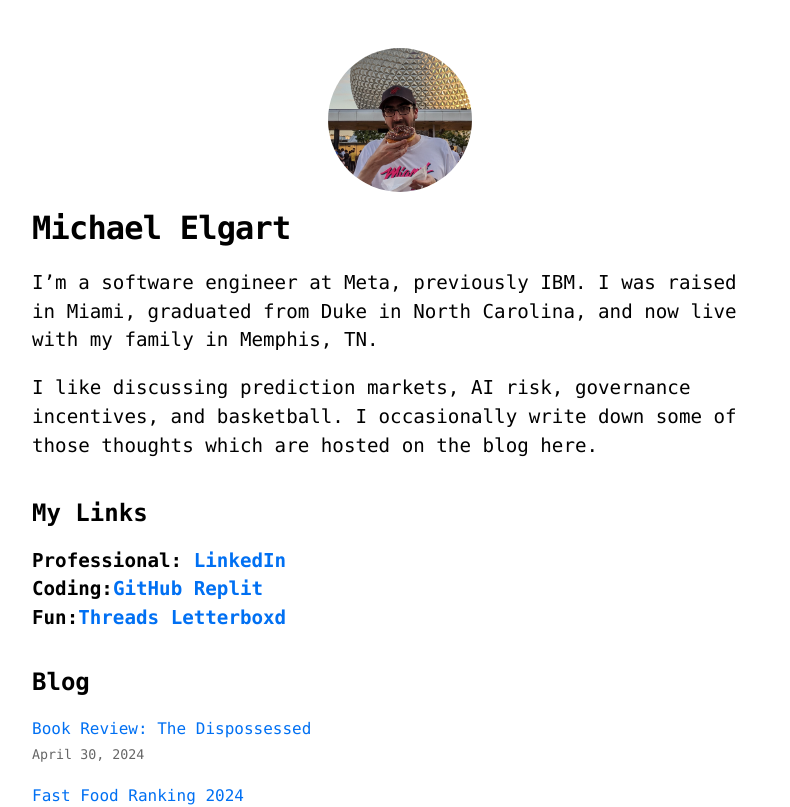
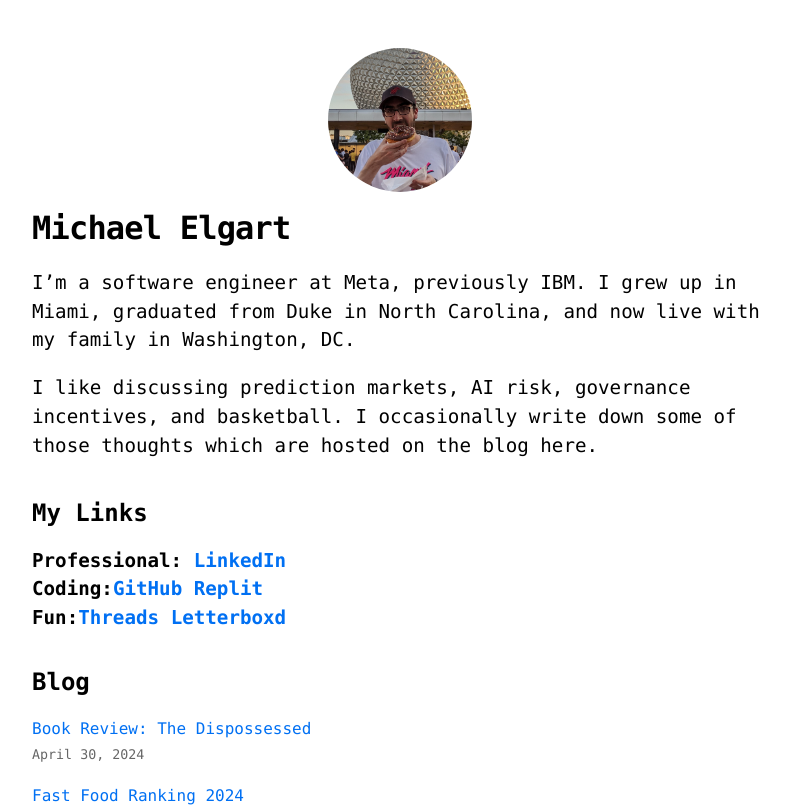
Before and after one commit to mjelgart/melgart.net, a Next.js app: page / in a window 1280 px wide. Shown: the top 807 px of the page, without its empty margins (240-1030 px from the left). Built offline with nearby package versions, Linux system fonts and the light colour scheme.

Commit message:
updated home page and money saved page

```diff
--- a/pages/index.js
+++ b/pages/index.js
@@ -26,7 +26,7 @@ export default function Home({ allPostsData }) {
       <div className={utilStyles.column}>
       <h1 className={utilStyles.headingXl}>Michael Elgart</h1>
       <section className={`${utilStyles.headingMd}`}>
-        <p>I’m a software engineer at Meta, previously IBM. I was raised in Miami, graduated from Duke in North Carolina, and now live with my family in Memphis, TN.</p>
+        <p>I’m a software engineer at Meta, previously IBM. I grew up in Miami, graduated from Duke in North Carolina, and now live with my family in Washington, DC.</p>
         <p>I like discussing prediction markets, AI risk, governance incentives, and basketball. I occasionally write down some of those thoughts which are hosted on the blog here. </p>
       </section>
       <section className={`${utilStyles.headingMd} ${utilStyles.padding1px} ${utilStyles.marginBottom16px}`}>
--- a/pages/saved-on-hosting.js
+++ b/pages/saved-on-hosting.js
@@ -1,4 +1,5 @@
 import Head from 'next/head';
+import Link from 'next/link';
 import Layout, { siteTitle } from '../components/layout';
 import utilStyles from '../styles/utils.module.css';
 import injectMetadata from '../components/injectMetadata'
@@ -50,6 +51,7 @@ export default function Page() {
           <section>
             <p>This page calculates how much money I've saved by using the free Github Pages site over the former Wordpress hosted site.</p>
             {moneyCalculator()}
+            <p>If you'd like to set up your own site on Github Pages, I made a post documenting what I did <Link href='/posts/self-hosted-blog' target='_blank'>here</Link>.</p>
         </section>
         </article>
       </Layout>
```
